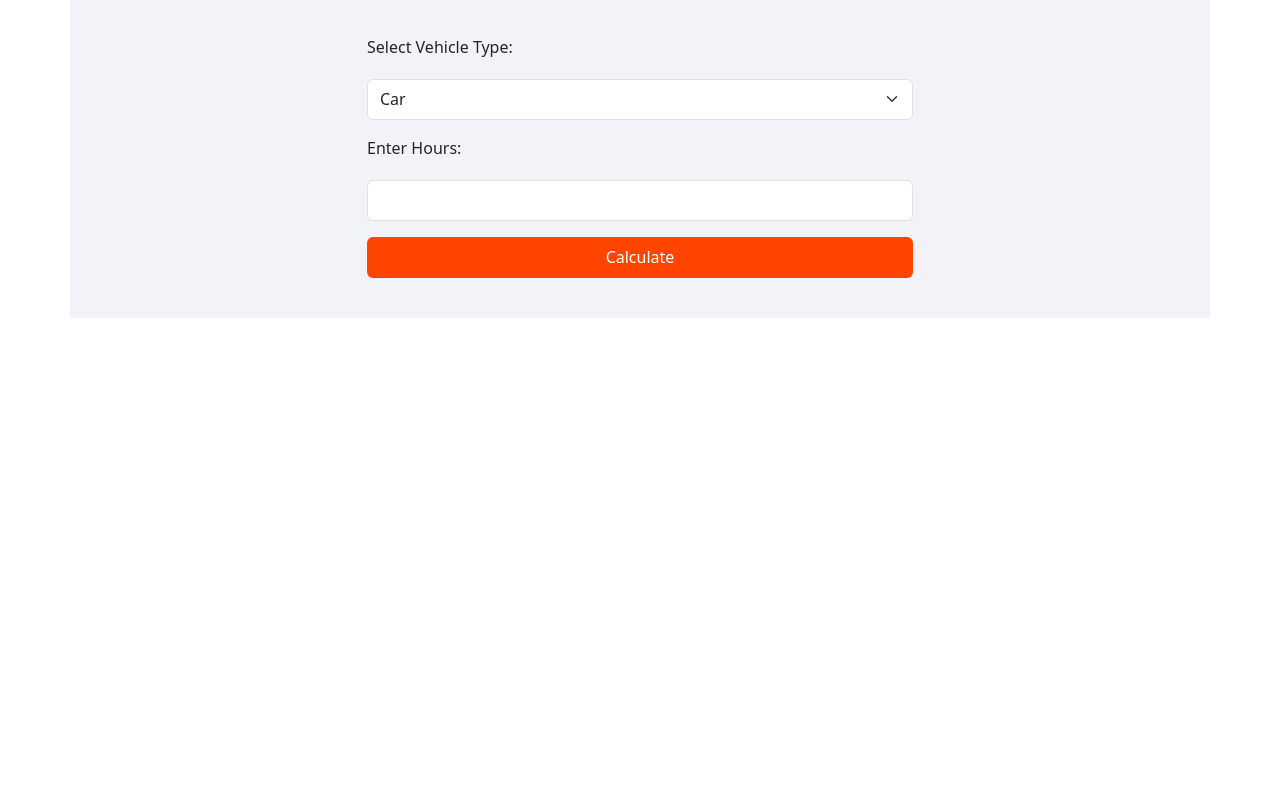
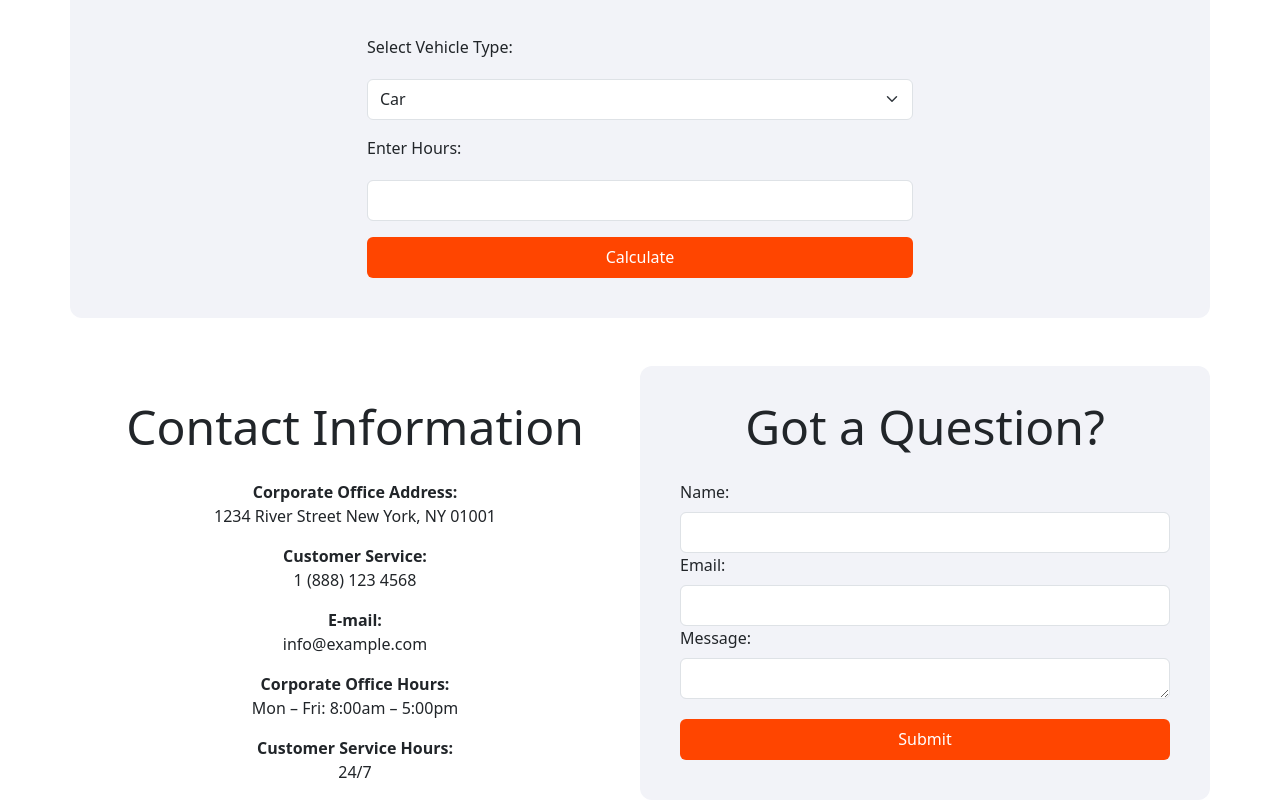
Before and after one commit to PubuduDeepamal/KCC, a React (Create React App) app: page / in a window 1280 px wide. Shown: the part 1452-2252 px from the top of the page. Before the commit the page ends 1818 px from the top, so only its background shows below. Built offline with nearby package versions, Linux system fonts and the light colour scheme.

Commit message:
20.7.2023 09.37

```diff
--- a/package.json
+++ b/package.json
@@ -18,6 +18,7 @@
     "react-bootstrap": "^2.8.0",
     "react-bootstrap-sweetalert": "^5.2.0",
     "react-dom": "^18.2.0",
+    "react-router-dom": "^6.14.2",
     "react-scripts": "5.0.1",
     "sweetalert": "^2.1.2",
     "web-vitals": "^2.1.4"
--- a/src/App.js
+++ b/src/App.js
@@ -2,7 +2,7 @@ import Header1 from './Components/Header1'
 import Hero from './Components/Hero'
 import ParkingRates from './Components/ParkingRates'
 import Costcal from './Components/Costcal'
-import location1 from './Components/location1'
+import Contactus from './Components/Contactus'
 
 function App() {
   return (
@@ -10,8 +10,8 @@ function App() {
       <Header1/>
       <Hero/>
       <ParkingRates/>
-      <location1/>
       <Costcal/>
+      <Contactus/>
     </div>
 
   );
--- a/src/Components/Contactus.js
+++ b/src/Components/Contactus.js
@@ -0,0 +1,113 @@
+import React, { useState } from 'react';
+import { Container, Row, Col, Form, Button } from 'react-bootstrap';
+import Swal from 'sweetalert';
+import { initializeApp } from 'firebase/app';
+import { getDatabase, ref, push, serverTimestamp } from 'firebase/database';
+import '../Css/Contactus.css';
+
+// Import the JSON data
+import contactData from '../JSON/contactinformation.json';
+
+const Contactus = () => {
+  const [name, setName] = useState('');
+  const [email, setEmail] = useState('');
+  const [message, setMessage] = useState('');
+
+  const handleSubmit = (e) => {
+    e.preventDefault();
+    // Add your Firebase database submission logic here
+    // For example, you can use the Firebase database functions to store the form data
+    // Initialize Firebase app and save the data to the database
+    // const firebaseConfig = { yourFirebaseConfig };
+    // const app = initializeApp(firebaseConfig);
+    // const database = getDatabase(app);
+    // const messagesRef = ref(database, 'messages');
+    // push(messagesRef, { name, email, message, timestamp: serverTimestamp() });
+
+    // Show a confirmation alert using SweetAlert
+    Swal({
+      title: 'Success',
+      text: 'Your message has been sent!',
+      icon: 'success',
+    }).then(() => {
+      // Clear the form fields after submission
+      setName('');
+      setEmail('');
+      setMessage('');
+    });
+  };
+
+  return (
+    <Container className="contact-container">
+      <Row>
+        <Col md={6} className="contact-info" id="backgroundcolour1">
+          <h2 id="contacuustittle">Contact Information</h2>
+          <p><b>Corporate Office Address:</b><br />
+            {contactData.corporateAddress}
+          </p>
+
+          <p><b>Customer Service:</b><br />
+            {contactData.customerServicePhone}
+          </p>
+
+          <p><b>E-mail:</b><br />
+            {contactData.email}
+          </p>
+
+          <p><b>Corporate Office Hours:</b><br />
+            {contactData.corporateOfficeHours}
+          </p>
+
+          <p><b>Customer Service Hours:</b><br />
+            {contactData.customerServiceHours}
+          </p>
+        </Col>
+
+        <Col md={6} className="contact-form" id="backgroundcolour">
+          <h2 id="contacuustittle">Got a Question?</h2>
+          <Form onSubmit={handleSubmit}>
+            <Form.Group controlId="name">
+              <Form.Label>Name:</Form.Label>
+              <Form.Control
+                type="text"
+                name="name"
+                value={name}
+                onChange={(e) => setName(e.target.value)}
+                required
+              />
+            </Form.Group>
+
+            <Form.Group controlId="email">
+              <Form.Label>Email:</Form.Label>
+              <Form.Control
+                type="email"
+                name="email"
+                value={email}
+                onChange={(e) => setEmail(e.target.value)}
+                required
+              />
+            </Form.Group>
+
+            <Form.Group controlId="message">
+              <Form.Label>Message:</Form.Label>
+              <Form.Control
+                as="textarea"
+                name="message"
+                rows={6}
+                value={message}
+                onChange={(e) => setMessage(e.target.value)}
+                required
+              />
+            </Form.Group>
+
+            <Button type="submit" id="contactsubmit">
+              Submit
+            </Button>
+          </Form>
+        </Col>
+      </Row>
+    </Container>
+  );
+};
+
+export default Contactus;
--- a/src/Components/location1.js
+++ /dev/null
@@ -1,52 +0,0 @@
-import React, { useState } from 'react';
-import { Container, Row, Col, Form, Button } from 'react-bootstrap';
-import Swal from 'sweetalert';
-import { initializeApp } from 'firebase/app';
-import { getDatabase, ref, push, serverTimestamp } from 'firebase/database';
-import '../Css/location1.css';
-
-const location1 = () => {
-  return (
-    <div className="contact-container">
-      <div className="contact-info">
-        <h2>Contact Information</h2>
-        <p>Corporate Office Address:<br />
-        1234 River Street<br />
-        New York, NY 01001</p>
-
-        <p>Corporate Phone:<br />
-        1 (888) 123 4567</p>
-
-        <p>Customer Service:<br />
-        1 (888) 123 4568</p>
-
-        <p>E-mail:<br />
-        info@example.com</p>
-
-        <p>Corporate Office Hours:<br />
-        Mon – Fri: 8:00am – 5:00pm</p>
-
-        <p>Customer Service Hours:<br />
-        24/7</p>
-      </div>
-
-      <div className="contact-form">
-        <h2>Contact Us</h2>
-        <form>
-          <label htmlFor="name">Name:</label>
-          <input type="text" id="name" name="name" required />
-
-          <label htmlFor="email">Email:</label>
-          <input type="email" id="email" name="email" required />
-
-          <label htmlFor="message">Message:</label>
-          <textarea id="message" name="message" rows="6" required></textarea>
-
-          <button type="submit">Submit</button>
-        </form>
-      </div>
-    </div>
-  );
-};
-
-export default location1;
--- /dev/null
+++ b/src/Css/Contactus.css
@@ -0,0 +1,37 @@
+ #contacuustittle{
+   font-size: 3em;
+   line-height: 1.3;
+   padding-bottom: 0.29em;
+   position: relative;
+   text-align: center;
+   margin-top: 30px;
+ }
+
+ #contactsubmit{
+  margin-top: 4%;
+  width: 100%;
+  background-Color: #ff4500;
+  border: none;
+  height: 41px;
+  margin-bottom: 40px;
+ }
+
+ #backgroundcolour{
+   background-color: #f2f3f8;
+   border-radius: 12px;
+   height: 70%;
+   padding-left: 40px;
+   padding-right: 40px;
+ }
+
+ p {
+   text-align: center;
+}
+
+/* Styles for mobile phones */
+@media (max-width: 767px) {
+   #backgroundcolour {
+     margin-left: 5%;
+     width: 90%;
+   }
+ }
--- a/src/Css/Costcal.css
+++ b/src/Css/Costcal.css
@@ -23,6 +23,9 @@
     background: #f2f3f8;
     padding-top: 40px;
     margin-bottom: 3rem !important;
+    border-radius: 12px;
+    padding-left: 40px;
+    padding-right: 40px;
 }
 
 .form-select {
@@ -32,3 +35,11 @@
 .form-control {
     height: 41px;
 }
+
+/* Styles for mobile phones */
+/* @media (max-width: 767px) {
+    #mobrespon {
+      margin-left: 5%;
+      width: 90%;
+    }
+  } */
--- a/src/Css/location1.css
+++ /dev/null
@@ -1,48 +0,0 @@
-.contact-container {
-    display: flex;
-    justify-content: space-between;
-    padding: 20px;
-  }
-
-  .contact-info {
-    width: 50%;
-  }
-
-  .contact-info h2 {
-    margin-bottom: 20px;
-  }
-
-  .contact-form {
-    width: 50%;
-  }
-
-  .contact-form h2 {
-    margin-bottom: 20px;
-  }
-
-  .contact-form form {
-    display: flex;
-    flex-direction: column;
-  }
-
-  .contact-form label {
-    margin-bottom: 8px;
-  }
-
-  .contact-form input,
-  .contact-form textarea {
-    margin-bottom: 20px;
-    padding: 10px;
-    border: 1px solid #ccc;
-    border-radius: 4px;
-    resize: vertical;
-  }
-
-  .contact-form button {
-    padding: 10px;
-    background-color: #007bff;
-    color: #fff;
-    border: none;
-    border-radius: 4px;
-    cursor: pointer;
-  }
--- /dev/null
+++ b/src/JSON/contactinformation.json
@@ -0,0 +1,8 @@
+
+{
+    "corporateAddress": "1234 River Street\nNew York, NY 01001",
+    "customerServicePhone": "1 (888) 123 4568",
+    "email": "info@example.com",
+    "corporateOfficeHours": "Mon – Fri: 8:00am – 5:00pm",
+    "customerServiceHours": "24/7"
+  }
```
Also changed, not shown: 1 other file (tests, documents, lock files or other folders).
